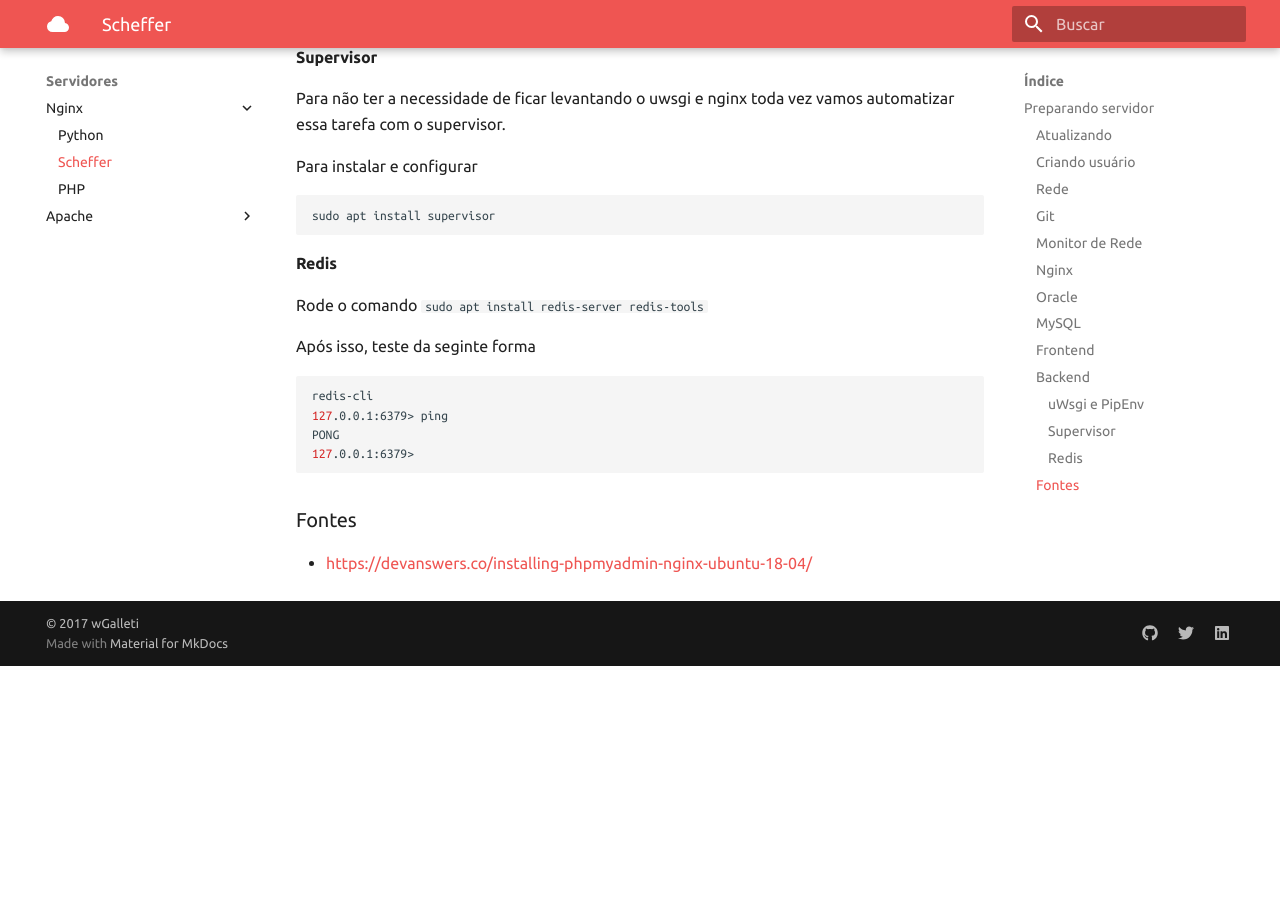
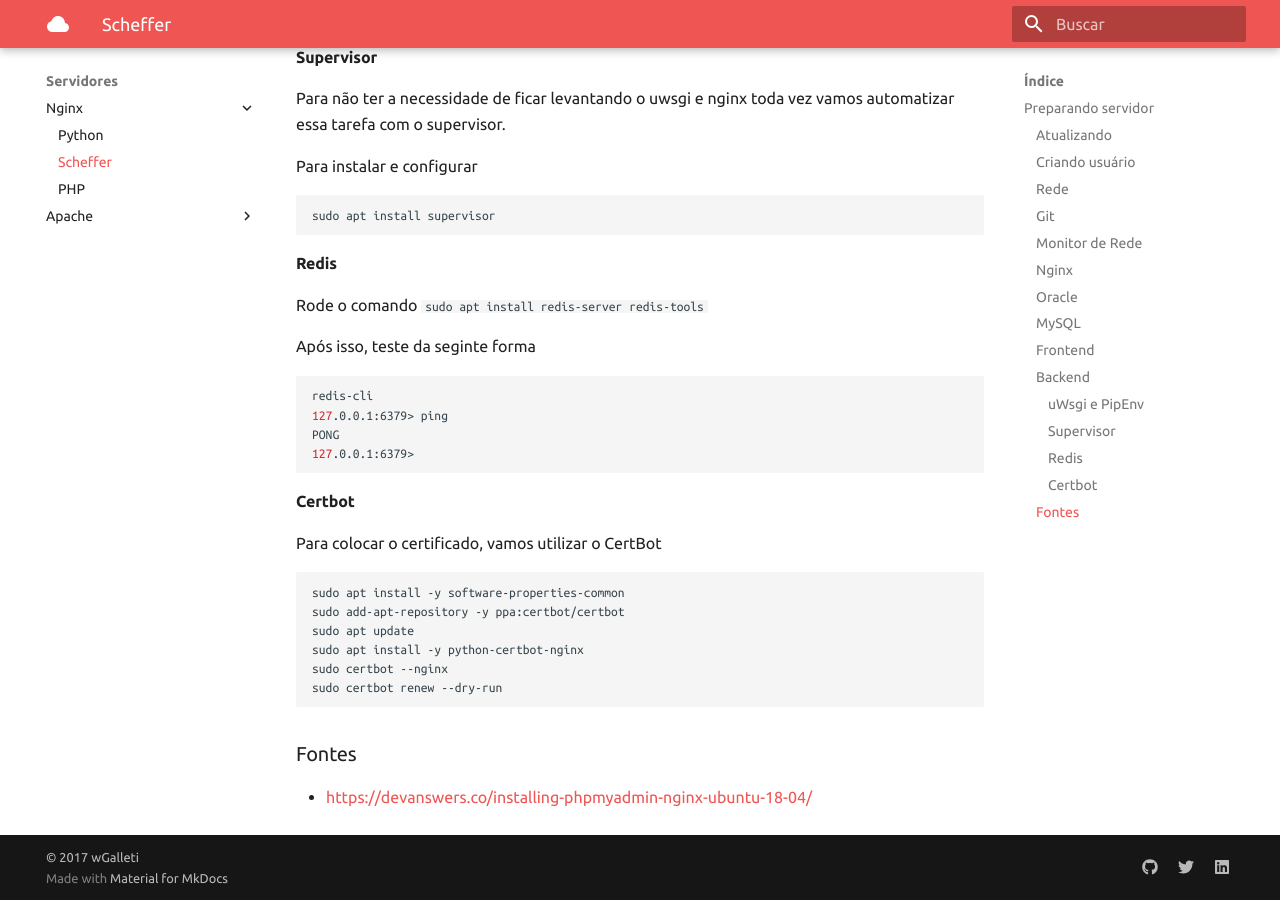
Before and after one commit to wgalleti/me, an MkDocs documentation site: the page built from docs/servidores/nginx/gruposcheffer.md, in a window 1280 px wide and 900 px high, scrolled down 5570 px. Built offline with MkDocs 1.6.1 and Material for MkDocs 9.7.7, drawn with Linux system fonts in a browser that asks for light colours; old or Windows-style settings are respelled for this version of MkDocs; before the commit the page ends 6236 px from its top, so only the background shows below that.

Commit message:
Update gruposcheffer.md

````diff
--- a/docs/servidores/nginx/gruposcheffer.md
+++ b/docs/servidores/nginx/gruposcheffer.md
@@ -290,6 +290,19 @@ PONG
 127.0.0.1:6379>
 ```
 
+#### Certbot
+
+Para colocar o certificado, vamos utilizar o CertBot
+
+```bash
+sudo apt install -y software-properties-common
+sudo add-apt-repository -y ppa:certbot/certbot
+sudo apt update
+sudo apt install -y python-certbot-nginx
+sudo certbot --nginx
+sudo certbot renew --dry-run
+```
+
 ### Fontes
 
 - https://devanswers.co/installing-phpmyadmin-nginx-ubuntu-18-04/
````
